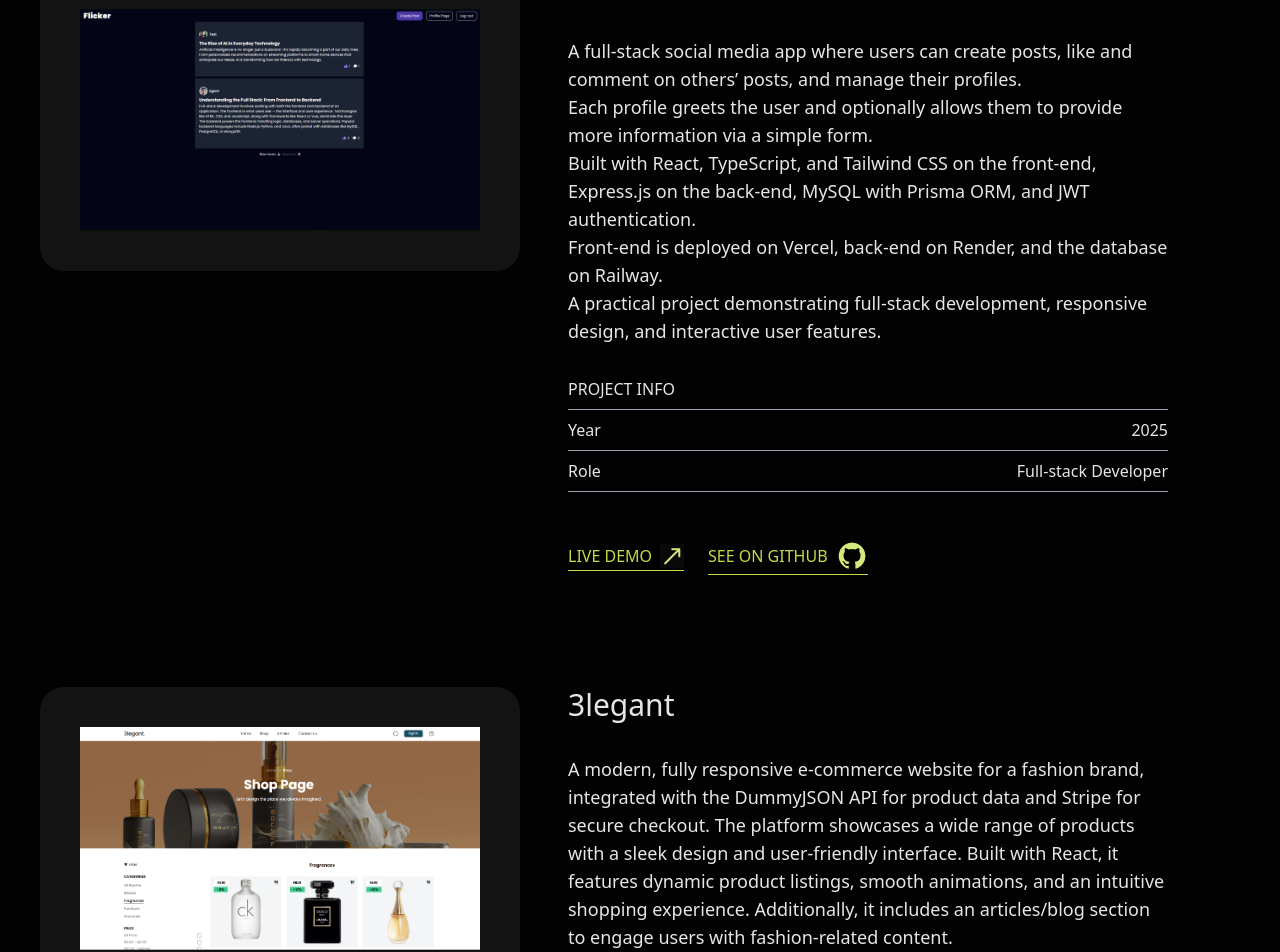
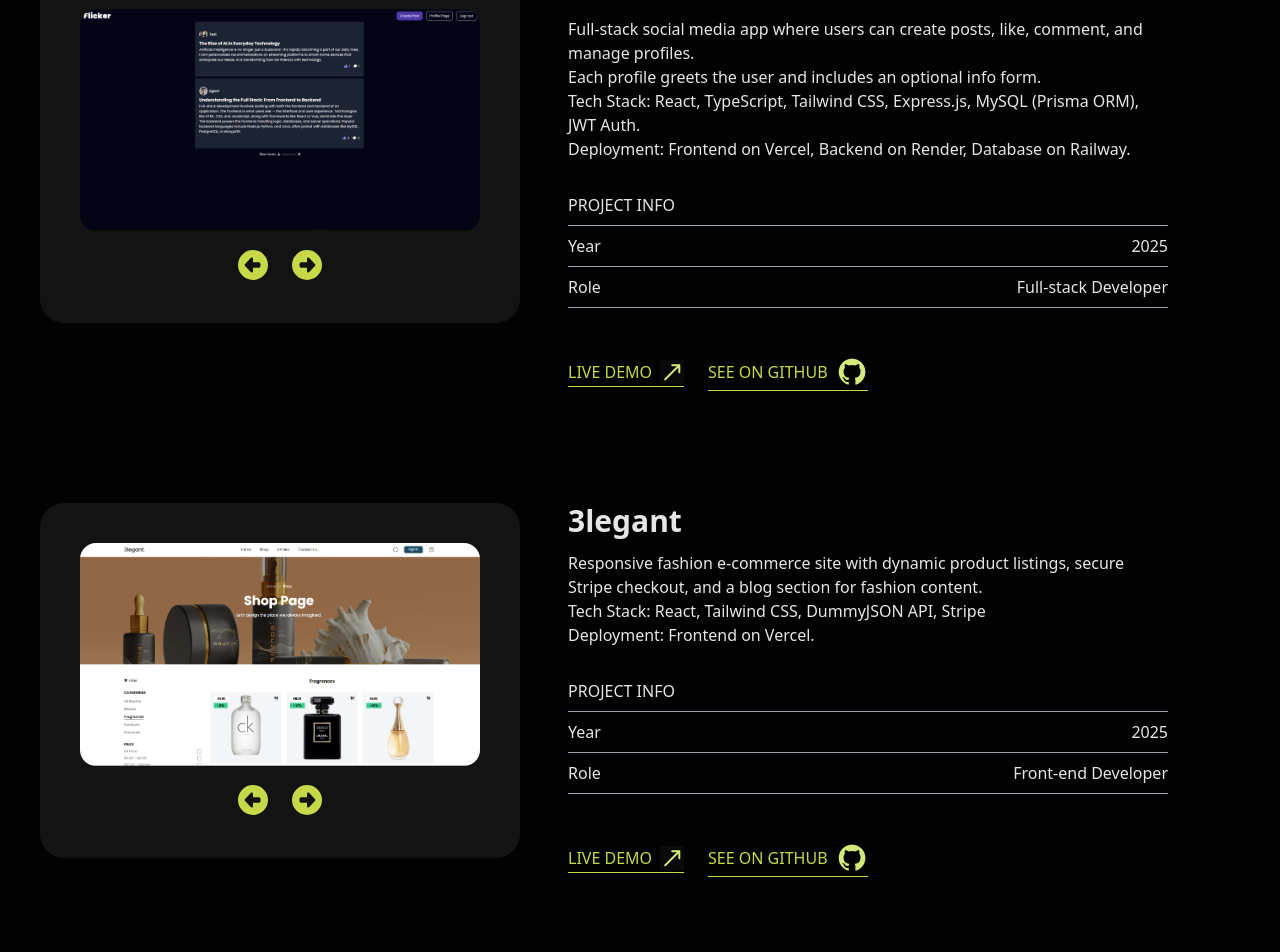
Before and after one commit to EgzonBllacaa/PersonalPortfolio, a React (Vite) app: page / in a window 1280 px wide. Shown: the part 900-1852 px from the top of the page. Built offline with nearby package versions, Linux system fonts and the light colour scheme.

Commit message:
added slider and accordion also some bug fixes

```diff
--- a/src/App.jsx
+++ b/src/App.jsx
@@ -7,6 +7,7 @@ import { useRef } from "react";
 const App = () => {
   const contactRef = useRef(null);
   const projectRef = useRef(null);
+  const aboutMe = useRef(null);
 
   return (
     <Router>
@@ -15,7 +16,13 @@ const App = () => {
         <Routes>
           <Route
             path="/"
-            element={<Home projectRef={projectRef} contactRef={contactRef} />}
+            element={
+              <Home
+                projectRef={projectRef}
+                contactRef={contactRef}
+                aboutMe={aboutMe}
+              />
+            }
           />
           <Route path="/about" element={<About />} />
         </Routes>
--- a/src/Components/HomeComp/Project.jsx
+++ b/src/Components/HomeComp/Project.jsx
@@ -5,31 +5,62 @@ import ArrowUpDark from "../../assets/arrowDark.png";
 import arrow from "../../assets/right-up.png";
 import Reveal from "../Reveal";
 import { useDarkMode } from "../../context/Context";
+import { FontAwesomeIcon } from "@fortawesome/react-fontawesome";
+import {
+  faArrowAltCircleLeft,
+  faArrowAltCircleRight,
+} from "@fortawesome/free-solid-svg-icons";
+import { useState } from "react";
 
 const Project = ({ project }) => {
   const { isLightMode } = useDarkMode();
+  const [images, _] = useState(project.images || []);
+  const [currentPage, setCurrentPage] = useState(0);
+  const previousBtn = () => {
+    setCurrentPage((prevPage) =>
+      prevPage > 0 ? prevPage - 1 : images.length - 1
+    );
+  };
+  const nextBtn = () => {
+    setCurrentPage((prevPage) =>
+      prevPage < images.length - 1 ? prevPage + 1 : 0
+    );
+  };
+
   return (
     <Reveal>
       <div className="flex flex-wrap gap-10 lg:gap-12">
         <div className="w-full px-10 py-10 h-fit border-0 bg-[var(--color-neutral_dark_gray)] lg:max-w-2/5 rounded-3xl">
           <Link target="_blank" to={project.live}>
-            <img
-              className="object-contain w-full  bg-[var(--bg-custom-color)] transition-all ease-in-out cursor-pointer lg:object-cover hover:scale-105 duration-600"
-              src={project.image}
-              alt={project.title}
-            />
+            {images.length > 0 && (
+              <img
+                className="object-cover w-full h-auto rounded-2xl"
+                src={images[currentPage]}
+                alt={project.title}
+              />
+            )}
           </Link>
+          {images.length > 1 && (
+            <div className="flex items-center justify-center gap-6 mt-4 text-3xl text-[var(--color-primary)]">
+              <button className="cursor-pointer" onClick={previousBtn}>
+                <FontAwesomeIcon icon={faArrowAltCircleLeft} />
+              </button>
+              <button className="cursor-pointer" onClick={nextBtn}>
+                <FontAwesomeIcon icon={faArrowAltCircleRight} />
+              </button>
+            </div>
+          )}
         </div>
         <div className="flex flex-col gap-12 lg:w-2/4">
           <div className="flex flex-col gap-8">
-            <div className="flex flex-col gap-8">
+            <div className="flex flex-col gap-3">
               <Reveal delay={0.7}>
-                <h2 className="lg:text-3xl text-2xl font-medium text-[var(--color-neutral_off_white)]">
+                <h2 className="lg:text-3xl text-2xl font-bold text-[var(--color-neutral_off_white)]">
                   {project.title}
                 </h2>
               </Reveal>
               <Reveal delay={0.8}>
-                <p className="text-lg text-[var(--color-neutral_off_white)]">
+                <p className=" text-[var(--color-neutral_off_white)]">
                   {Array.isArray(project.description)
                     ? project.description.map((line, i) => (
                         <span key={i}>
--- a/src/Pages/Home.jsx
+++ b/src/Pages/Home.jsx
@@ -2,13 +2,15 @@ import Hero from "../Components/HomeComp/Hero";
 import FeaturedProjects from "../Components/HomeComp/FeaturedProjects";
 import AboutMe from "../Components/AboutComp/AboutMe";
 import LetsConnect from "../Components/HomeComp/LetsConnect";
+import Accordion from "../Components/HomeComp/Accordion";
 
-const Home = ({ contactRef, projectRef }) => {
+const Home = ({ contactRef, projectRef, aboutMe }) => {
   return (
     <>
       <Hero contactRef={contactRef} />
       <FeaturedProjects projectRef={projectRef} />
-      <AboutMe />
+      <Accordion />
+      <AboutMe aboutMe={aboutMe} />
       <LetsConnect contactRef={contactRef} />
     </>
   );
--- a/src/context/Context.jsx
+++ b/src/context/Context.jsx
@@ -1,6 +1,6 @@
 import { useState, useContext, useEffect, createContext } from "react";
 
-export const DarkMode = createContext();
+export const DarkMode = createContext(null);
 
 export const DarkModeProvider = ({ children }) => {
   const [isLightMode, setIsLightMode] = useState(() => {
--- a/src/db.json
+++ b/src/db.json
@@ -3,52 +3,103 @@
     {
       "title": "Flicker",
       "description": [
-        "A full-stack social media app where users can create posts, like and comment on others’ posts, and manage their profiles.",
-        "Each profile greets the user and optionally allows them to provide more information via a simple form.",
-        "Built with React, TypeScript, and Tailwind CSS on the front-end, Express.js on the back-end, MySQL with Prisma ORM, and JWT authentication.",
-        "Front-end is deployed on Vercel, back-end on Render, and the database on Railway.",
-        "A practical project demonstrating full-stack development, responsive design, and interactive user features."
+        "Full-stack social media app where users can create posts, like, comment, and manage profiles.",
+        "Each profile greets the user and includes an optional info form.",
+        "Tech Stack: React, TypeScript, Tailwind CSS, Express.js, MySQL (Prisma ORM), JWT Auth.",
+        "Deployment: Frontend on Vercel, Backend on Render, Database on Railway."
       ],
       "year": 2025,
       "role": "Full-stack Developer",
-      "image": "/Flicker.png",
+      "images": [
+        "/Flicker.png",
+        "/Flicker-2.png",
+        "/Flicker-3.png",
+        "/Flicker-4.png",
+        "/Flicker-5.png"
+      ],
       "githubRepo": "https://github.com/EgzonBllacaa/SocialMedia",
       "live": "https://social-media-sigma-two.vercel.app/"
     },
     {
       "title": "3legant",
-      "description": "A modern, fully responsive e-commerce website for a fashion brand, integrated with the DummyJSON API for product data and Stripe for secure checkout. The platform showcases a wide range of products with a sleek design and user-friendly interface. Built with React, it features dynamic product listings, smooth animations, and an intuitive shopping experience. Additionally, it includes an articles/blog section to engage users with fashion-related content.",
+      "description": [
+        "Responsive fashion e-commerce site with dynamic product listings, secure Stripe checkout, and a blog section for fashion content.",
+        "Tech Stack: React, Tailwind CSS, DummyJSON API, Stripe",
+        "Deployment: Frontend on Vercel."
+      ],
       "year": 2025,
       "role": "Front-end Developer",
-      "image": "/3legant.png",
+      "images": [
+        "/3legant.png",
+        "/3legant-2.png",
+        "/3legant-3.png",
+        "/3legant-4.png",
+        "/3legant-5.png",
+        "/3legant-6.png",
+        "/3legant-7.png",
+        "/3legant-8.png"
+      ],
       "githubRepo": "https://github.com/EgzonBllacaa/E-commerce",
       "live": "https://e-commerce-three-livid-71.vercel.app/"
     },
     {
       "title": "StreamVibe",
-      "description": "Your gateway to trending movies and TV shows. A modern, responsive web app built with React (and TMDB API) that lets users explore trending, top-rated, and upcoming movies and series. Features include real-time data fetching, search functionality, and a clean user interface designed for smooth navigation and discovery.",
+      "description": [
+        "Responsive web app for exploring trending, top-rated, and upcoming movies/TV shows with search and smooth navigation.",
+        "Tech Stack: React, TMDB API, Tailwind CSS"
+      ],
       "year": 2025,
       "role": "Front-end Developer",
-      "image": "/StreamVibe.png",
+      "images": [
+        "/StreamVibe.png",
+        "/StreamVibe-2.png",
+        "/StreamVibe-3.png",
+        "/StreamVibe-4.png",
+        "/StreamVibe-5.png",
+        "/StreamVibe-6.png",
+        "/StreamVibe-7.png"
+      ],
       "githubRepo": "https://github.com/EgzonBllacaa/StreamVibe",
       "live": "https://stream-vibe-black.vercel.app/"
     },
     {
       "title": "Photography Portfolio",
-      "description": "A stunning portfolio template for modern photographers, Snapfolio is a clean, responsive portfolio website designed to showcase photography work in an elegant and visually captivating layout. It includes smooth image galleries, fullscreen previews, and a minimal UI that puts the focus on the visuals. Perfect for freelancers, professional photographers, or visual artists looking to make a lasting impression.",
+      "description": [
+        "Responsive portfolio site with elegant image galleries, fullscreen previews, and a minimal UI to showcase photography work.",
+        "Tech Stack: React, Tailwind CSS"
+      ],
       "client": "World News",
       "year": 2025,
       "role": "Front-end Developer",
-      "image": "/Photography-Portfolio.png",
+      "images": [
+        "/Photography-Portfolio.png",
+        "/Photography-Portfolio-2.png",
+        "/Photography-Portfolio-3.png",
+        "/Photography-Portfolio-4.png",
+        "/Photography-Portfolio-6.png",
+        "/Photography-Portfolio-7.png",
+        "/Photography-Portfolio-8.png",
+        "/Photography-Portfolio-9.png",
+        "/Photography-Portfolio-10.png"
+      ],
       "githubRepo": "https://github.com/EgzonBllacaa/Riard-Portfolio",
       "live": "https://portfolio-page-ebon-three.vercel.app/"
     },
     {
       "title": "SweetHouse",
-      "description": "Delightful chocolates, beautifully showcased.SweetHouse is a modern, responsive React website that highlights delicious chocolate products and store location details. Featuring dynamic product galleries, smooth animations, and seamless navigation, it offers an engaging user experience perfect for chocolatiers and sweet shops eager to captivate customers online.",
+      "description": [
+        "Responsive React site showcasing chocolate products and store info, with dynamic galleries, smooth animations, seamless navigation, and multilingual support.",
+        "Tech Stack: React, Tailwind CSS, i18n (for multilingual support)"
+      ],
       "year": 2025,
       "role": "Front-end Developer",
-      "image": "/SweetHouse.png",
+      "images": [
+        "/sweethouse-1.png",
+        "/sweethouse-2.png",
+        "/sweethouse-3.png",
+        "/sweethouse-4.png",
+        "/sweethouse-5.png"
+      ],
       "live": "https://www.sweethousegroup.com/"
     }
   ],
```
Also changed, not shown: src/Components/AboutComp/AboutMe.jsx (+11 -1 lines), src/Components/HomeComp/LetsConnect.jsx (+21 -2 lines).
